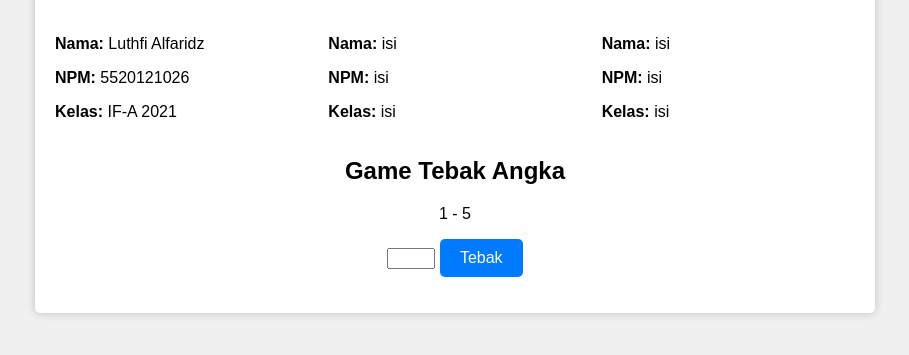
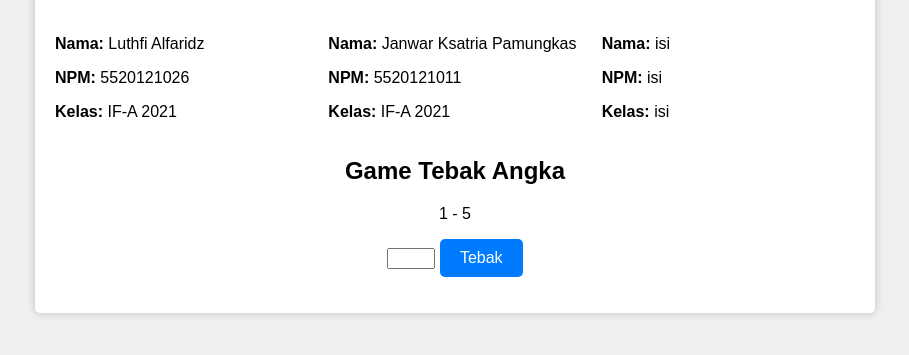
Before and after one commit to xinnxz/web-lanjut-latihan-1, a plain HTML site: page index.html in a window 1280 px wide. Shown: the part 131-486 px from the top of the page, without its empty margins (185-1094 px from the left). Drawn offline with Linux system fonts and the light colour scheme.

Commit message:
Menambahkan Nama

```diff
--- a/index.html
+++ b/index.html
@@ -16,9 +16,9 @@
                 <p><strong>Kelas:</strong> IF-A 2021</p>
             </div>
             <div class="team-member">
-                <p><strong>Nama:</strong> isi</p>
-                <p><strong>NPM:</strong> isi</p>
-                <p><strong>Kelas:</strong> isi</p>
+                <p><strong>Nama:</strong> Janwar Ksatria Pamungkas</p>
+                <p><strong>NPM:</strong> 5520121011</p>
+                <p><strong>Kelas:</strong> IF-A 2021</p>
             </div>
             <div class="team-member">
                 <p><strong>Nama:</strong> isi</p>
```
